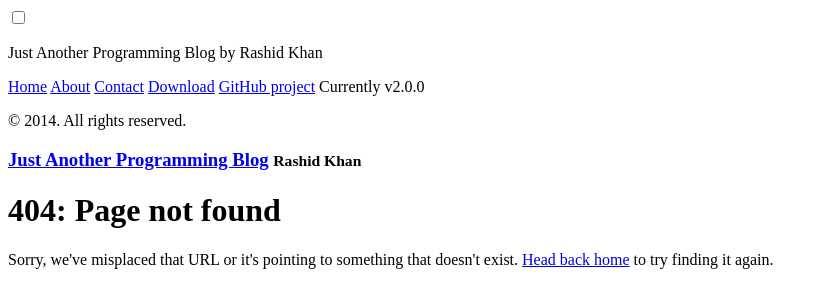
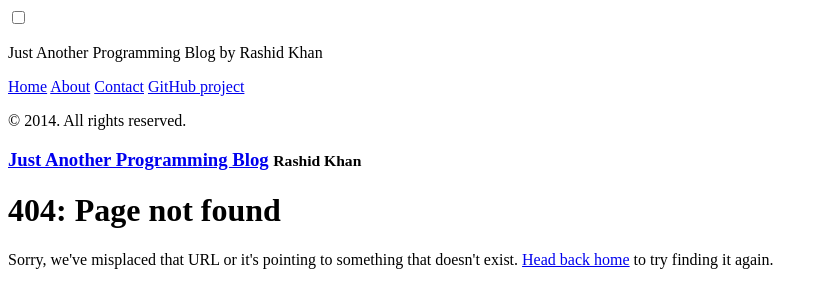
Before and after one commit to rashoodkhan/rashoodkhan.github.io, a Jekyll site: the page built from 404.html, in a window 1280 px wide. Shown: the top 308 px of the page, without its empty margins (0-828 px from the left). Built offline with Jekyll 4.4.1, drawn with Linux system fonts in a browser that asks for light colours; Markdown is read by kramdown in place of the engine named in the settings; part of the change alters nothing that is shown.

Commit message:
Updated config file and sidebar

```diff
--- a/_config.yml
+++ b/_config.yml
@@ -1,5 +1,5 @@
 # Dependencies
-markdown:         rdiscount
+markdown:         redcarpet
 pygments:         true
 
 # Permalinks
@@ -21,4 +21,4 @@ paginate:         5
 version:          2.0.0
 
 github:
-  repo:           https://rashoodkhan.github.io
+  repo:           https://github.com/rashoodkhan/rashoodkhan.github.io
--- a/_includes/sidebar.html
+++ b/_includes/sidebar.html
@@ -24,10 +24,7 @@
         {% endif %}
       {% endif %}
     {% endfor %}
-
-    <a class="sidebar-nav-item" href="{{ site.github.repo }}/archive/v{{ site.version }}.zip">Download</a>
     <a class="sidebar-nav-item" href="{{ site.github.repo }}">GitHub project</a>
-    <span class="sidebar-nav-item">Currently v{{ site.version }}</span>
   </nav>
 
   <div class="sidebar-item">
```
